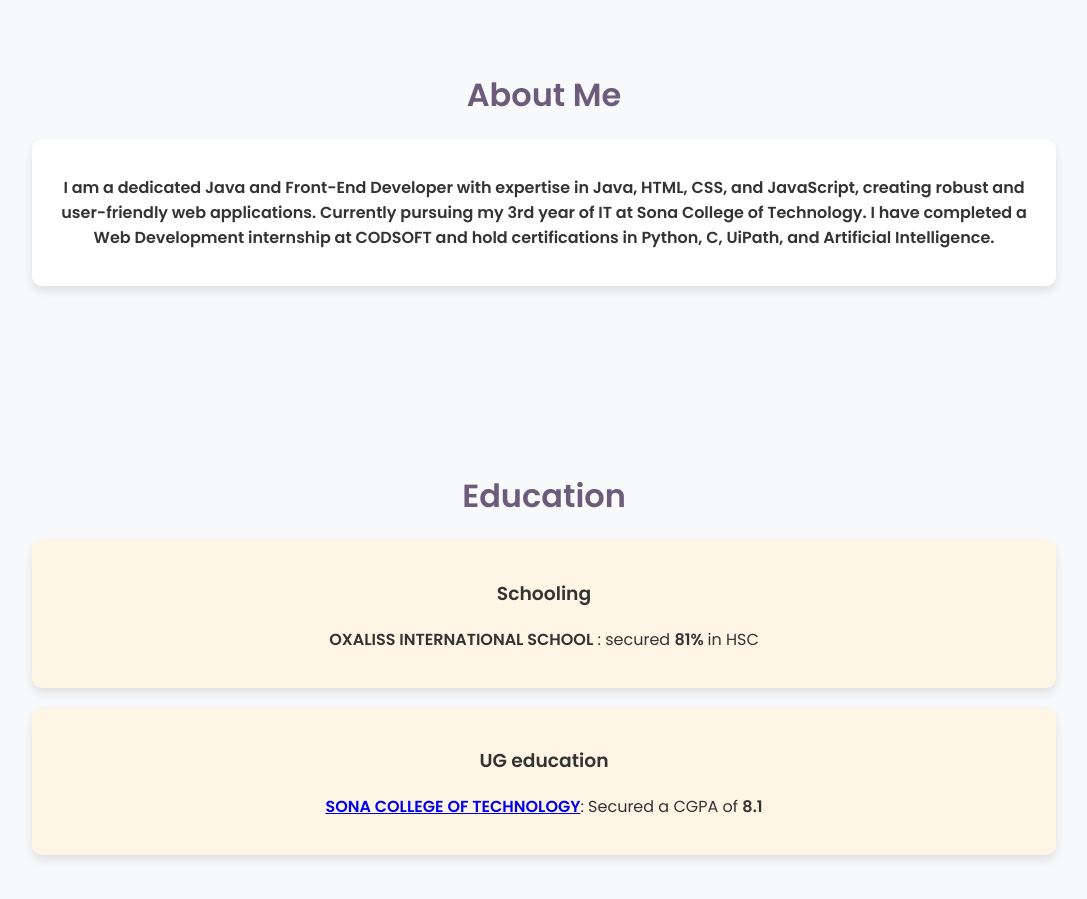
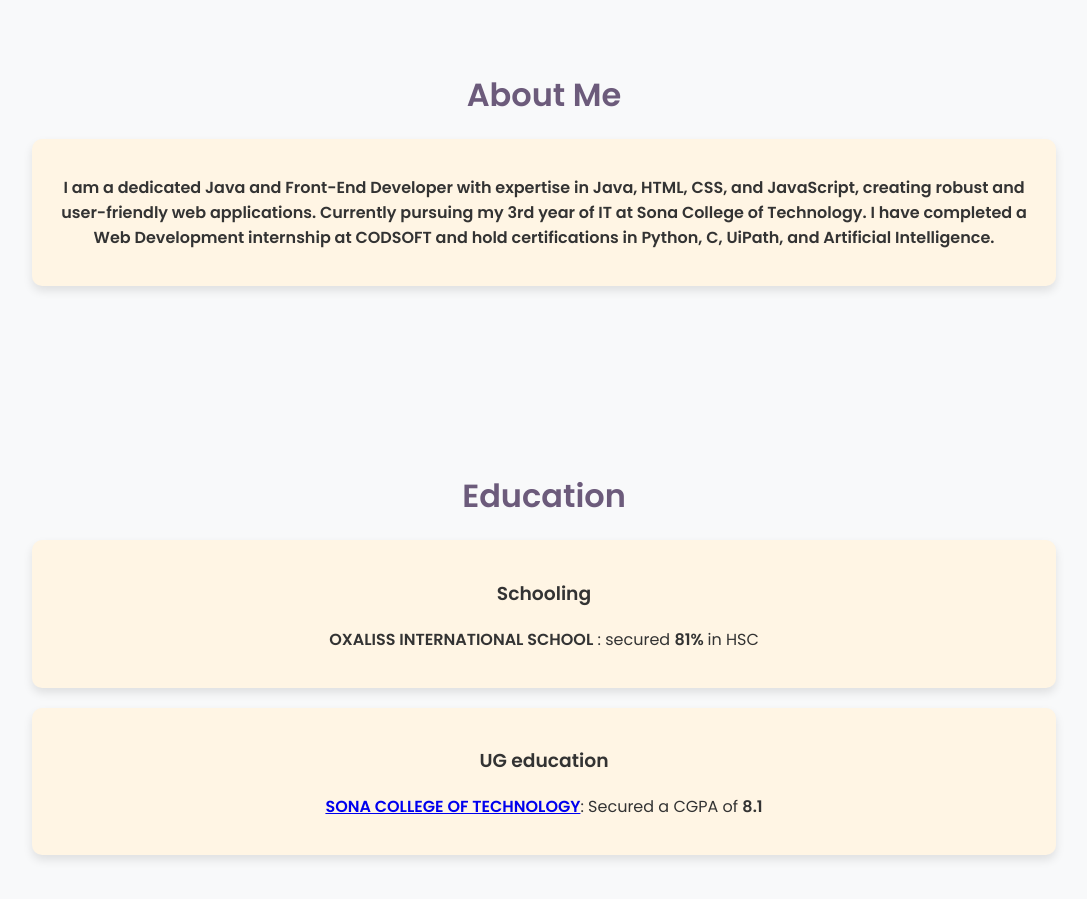
Before and after one commit to Deepavignesh-1894/chellam-portfolio, a plain HTML site: page index.html in a window 1280 px wide. Shown: the part 820-1719 px from the top of the page, without its empty margins (96-1183 px from the left). Drawn offline with Linux system fonts and the light colour scheme.

Commit message:
Update index.html

```diff
--- a/index.html
+++ b/index.html
@@ -34,7 +34,7 @@
 
     <section id="about">
         <h2>About Me</h2>
-        <div class="achievement-item">
+        <div class="achievement-item" style="background-color:  #FFF5E4;">
             <p>
                 <b>I am a dedicated Java and Front-End Developer with expertise in Java, HTML, CSS, and JavaScript, creating robust and user-friendly web applications. Currently pursuing my 3rd year of IT at Sona College of Technology. I have completed a Web Development internship at CODSOFT and hold certifications in Python, C, UiPath, and Artificial Intelligence.
                 </b>
```
